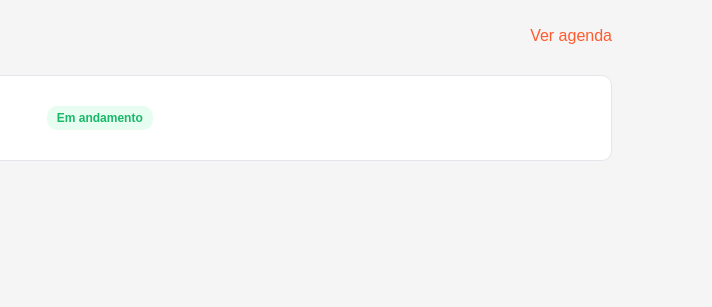
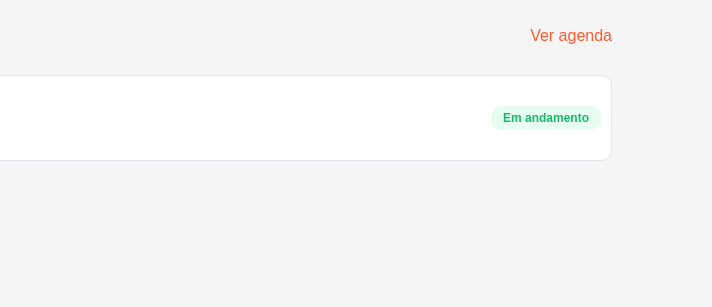
Before and after one commit to valterdossantosneto/centr-, a plain HTML site: page index.html in a window 1280 px wide. Shown: the part 355-662 px from the top of the page, 463-1175 px from the left. Drawn offline with Linux system fonts and the light colour scheme.

Commit message:
teste mvp4

```diff
--- a/home.css
+++ b/home.css
@@ -189,9 +189,11 @@ body {
     color: #18B868;
     padding: 5px 10px;
     border-radius: 10px;
-    margin-left: 40px;
+    margin-left: auto;
     font-size: 12px;
     font-weight: bold;
+    width: 110px;
+    text-align: center;
 }
 
 /* NAVEGAÇÃO */
```
